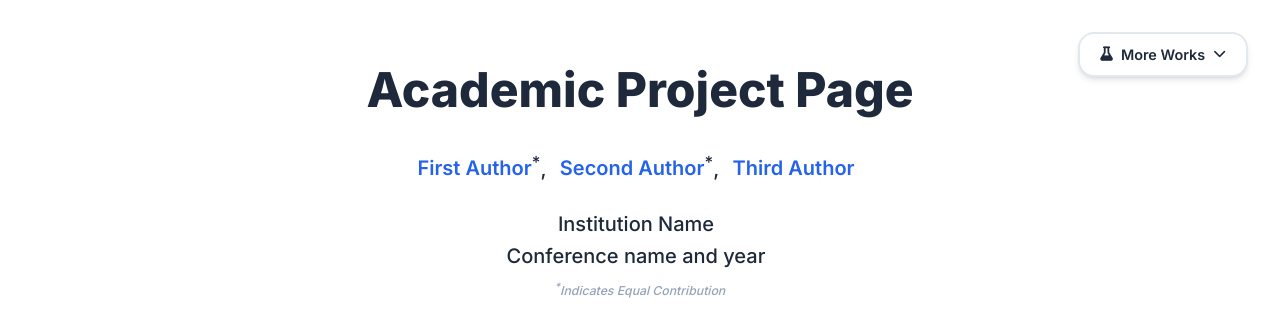
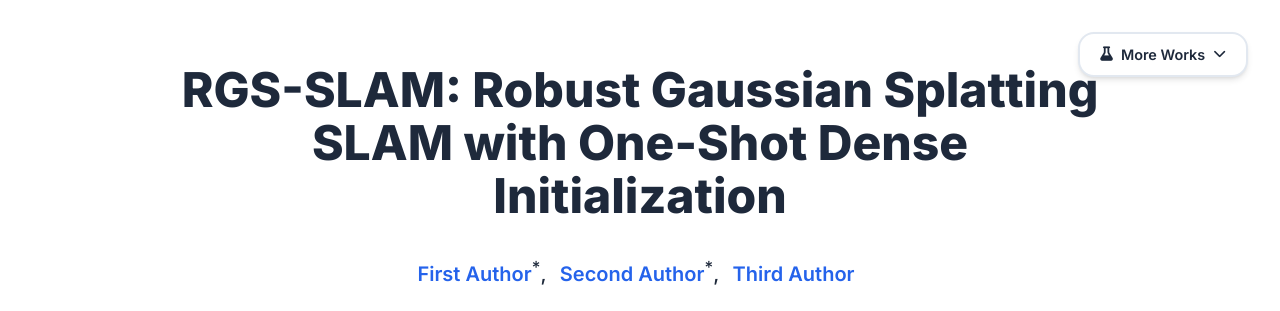
Before and after one commit to Breeze1124/rgs-slam-project-page, a plain HTML site: page index.html in a window 1280 px wide. Shown: the top 311 px of the page. Drawn offline with nearby package versions, Linux system fonts and the light colour scheme; some icons are missing.

Commit message:
Update index.html

```diff
--- a/index.html
+++ b/index.html
@@ -241,7 +241,7 @@
         <div class="columns is-centered">
           <div class="column has-text-centered">
             <!-- TODO: Replace with your paper title -->
-            <h1 class="title is-1 publication-title">Academic Project Page</h1>
+            <h1 class="title is-1 publication-title">RGS-SLAM: Robust Gaussian Splatting SLAM with One-Shot Dense Initialization</h1>
             <div class="is-size-5 publication-authors">
               <!-- TODO: Replace with your paper authors and their personal links -->
               <span class="author-block">
```
